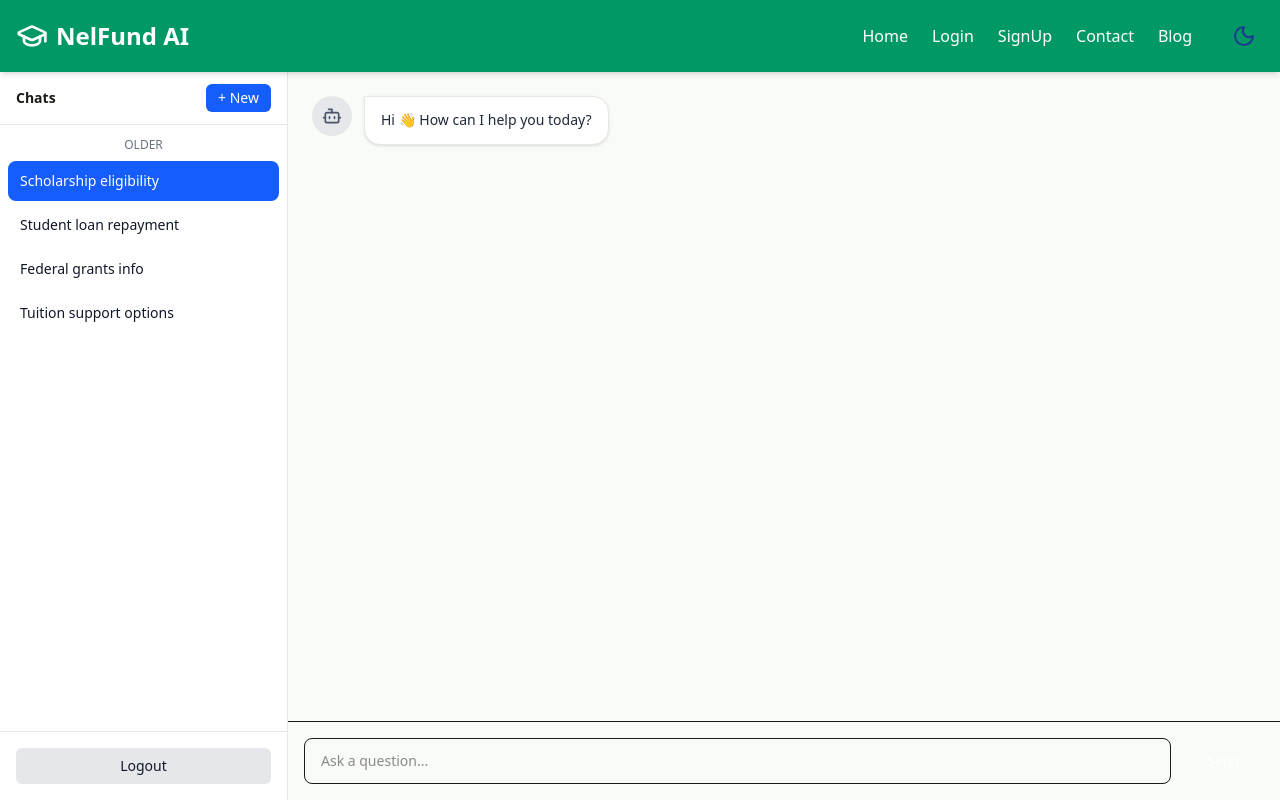
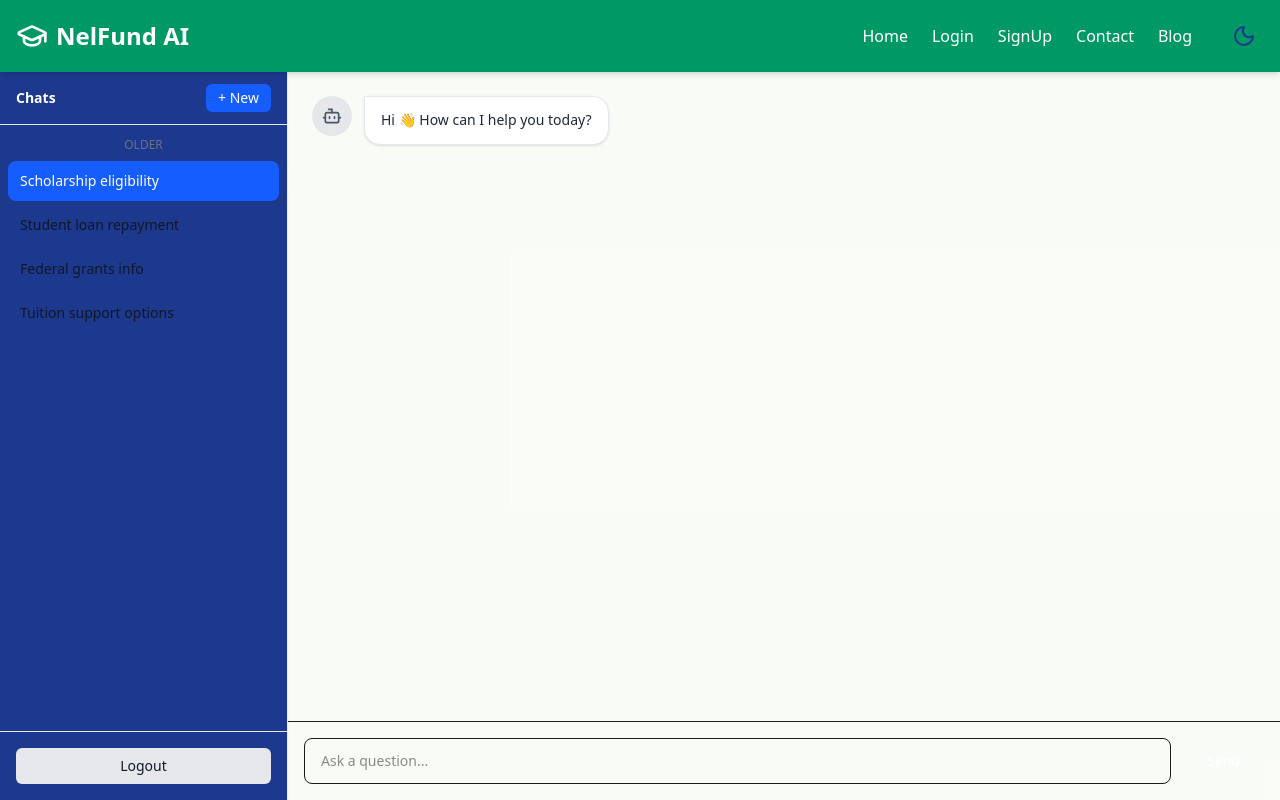
Before and after one commit to Zohza/Nelfund_student_Loan_team_project, a React (Vite) app in the folder nelfund-project/: page /chatbot in a window 1280 px wide. Built offline with nearby package versions, Linux system fonts and the light colour scheme.

Commit message:
corrections

```diff
--- a/nelfund-project/src/Components/SideBarComponents/ChatHistory.jsx
+++ b/nelfund-project/src/Components/SideBarComponents/ChatHistory.jsx
@@ -32,7 +32,7 @@ const ChatHistory = ({ activeChatId, onSelectChat, onNewChat, onDeleteChat, onLo
 
       {/* Header */}
       <div className="px-4 py-3 border-b border-gray-200 dark:border-gray-700 flex items-center justify-between">
-        <span className="text-sm font-semibold">Chats</span>
+        <span className="text-sm font-semibold text-white">Chats</span>
         <button
           onClick={onNewChat}
           className="text-sm px-3 py-1 rounded-md bg-blue-600 text-white hover:opacity-90 transition"
--- a/nelfund-project/src/Components/SideBarComponents/SideBarContainer.jsx
+++ b/nelfund-project/src/Components/SideBarComponents/SideBarContainer.jsx
@@ -3,7 +3,7 @@ import ChatHistory from "./ChatHistory";
 
 const SideBarContainer = ({ activeChatId, onSelectChat, onNewChat, onDeleteChat, onLogout }) => {
   return (
-    <div className="w-64 md:w-72 bg-white dark:bg-gray-900 border-r border-gray-200 dark:border-gray-700 flex flex-col">
+    <div className="w-64 md:w-72 bg-blue-900 dark:bg-gray-900 border-r border-gray-200 dark:border-gray-700 flex flex-col">
       <ChatHistory
         activeChatId={activeChatId}
         onSelectChat={onSelectChat}
```
Also changed, not shown: 1 other file (tests, documents, lock files or other folders).
